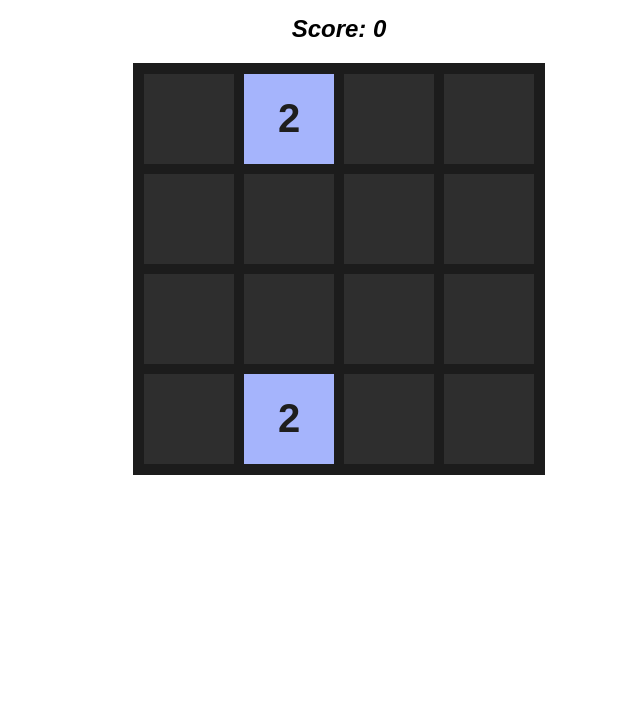
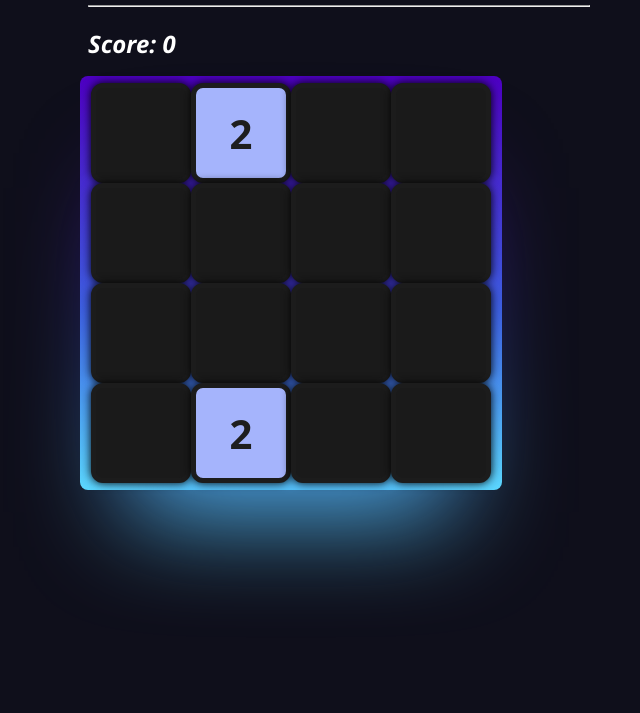
Before and after one commit to snorlaxxx666/2048, a plain HTML site: page 2048.html in a window 1280 px wide. Shown: the part 87-800 px from the top of the page, without its empty margins (301-941 px from the left). Drawn offline with Linux system fonts and the light colour scheme.

Commit message:
Update style.css
update tampilan
fix score ga nambah
:DDDDD

```diff
--- a/style.css
+++ b/style.css
@@ -1,8 +1,11 @@
 body {
-  font-family: Arial, Helvetica, sans-serif;
-  text-align: center;
+  background: #0f0f1b;
+  color: #fff;
+  font-family: "Segoe UI", sans-serif;
+  display: flex;
+  flex-direction: column;
+  align-items: center;
 }
-
 hr {
   width: 500px;
 }
@@ -10,11 +13,84 @@ hr {
 #papan2048 {
   width: 400px;
   height: 400px;
-  background-color: #2e2e2e;
-  border: 6px solid #1c1c1c;
-  margin: 0px auto;
+  background: #1b1c22;
+  border-radius: 6px;
+  padding: 3px;
+  position: relative;
   display: flex;
   flex-wrap: wrap;
+  justify-content: center;
+  align-items: center;
+  z-index: 1;
+}
+
+#papan2048::before {
+  content: "";
+  width: 104%;
+  height: 102%;
+  border-radius: 8px;
+  background-image: linear-gradient(
+    var(--rotate),
+    #5ddcff,
+    #3c67e3 43%,
+    #4e00c2
+  );
+  position: absolute;
+  z-index: -1;
+  top: -1%;
+  left: -2%;
+  animation: spin 2.5s linear infinite;
+}
+
+#papan2048::after {
+  position: absolute;
+  content: "";
+  top: calc(400px / 6);
+  left: 0;
+  right: 0;
+  z-index: -1;
+  height: 100%;
+  width: 100%;
+  margin: 0 auto;
+  transform: scale(0.8);
+  filter: blur(65px); /* glow effect */
+  background-image: linear-gradient(
+    var(--rotate),
+    #5ddcff,
+    #3c67e3 43%,
+    #4e00c2
+  );
+  opacity: 1;
+  transition: opacity 0.5s;
+  animation: spin 2.5s linear infinite;
+}
+
+h1 {
+  color: #00c0fa;
+  text-shadow: 0 0 10px #45f3ff;
+  margin-top: 20px;
+}
+
+#score-container {
+  margin-bottom: 10px;
+  font-size: 24px;
+  color: #ff2770;
+  text-shadow: 0 0 5px #ff2770;
+}
+
+.lantai {
+  width: 100px;
+  height: 100px;
+  background-color: #1a1a1a;
+  border-radius: 12px;
+  display: flex;
+  align-items: center;
+  justify-content: center;
+  font-size: 32px;
+  font-weight: bold;
+  color: white;
+  box-shadow: 0 0 10px #000;
+  transition: 0.2s;
 }
 
 .lantai {
@@ -86,3 +162,18 @@ hr {
   background-color: #78350f;
   color: #f9f6f2;
 }
+
+@property --rotate {
+  syntax: "<angle>";
+  initial-value: 132deg;
+  inherits: false;
+}
+
+@keyframes spin {
+  0% {
+    --rotate: 0deg;
+  }
+  100% {
+    --rotate: 360deg;
+  }
+}
```
